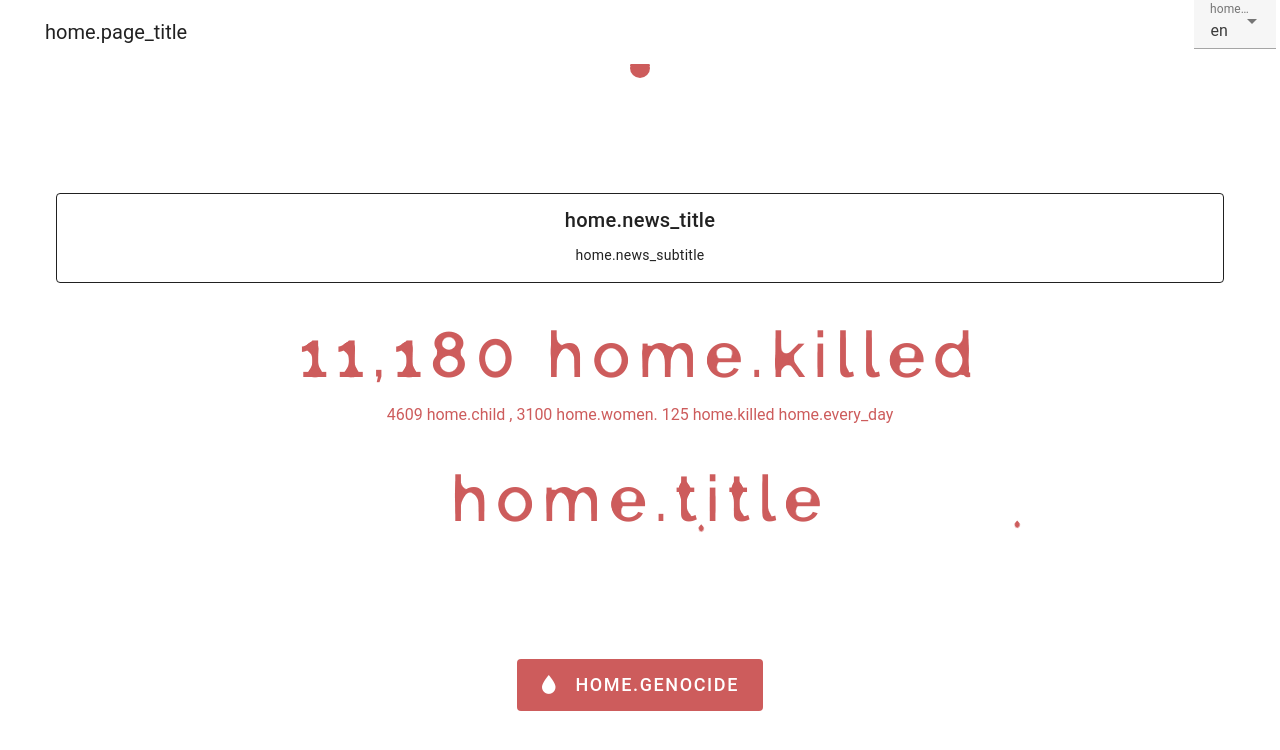
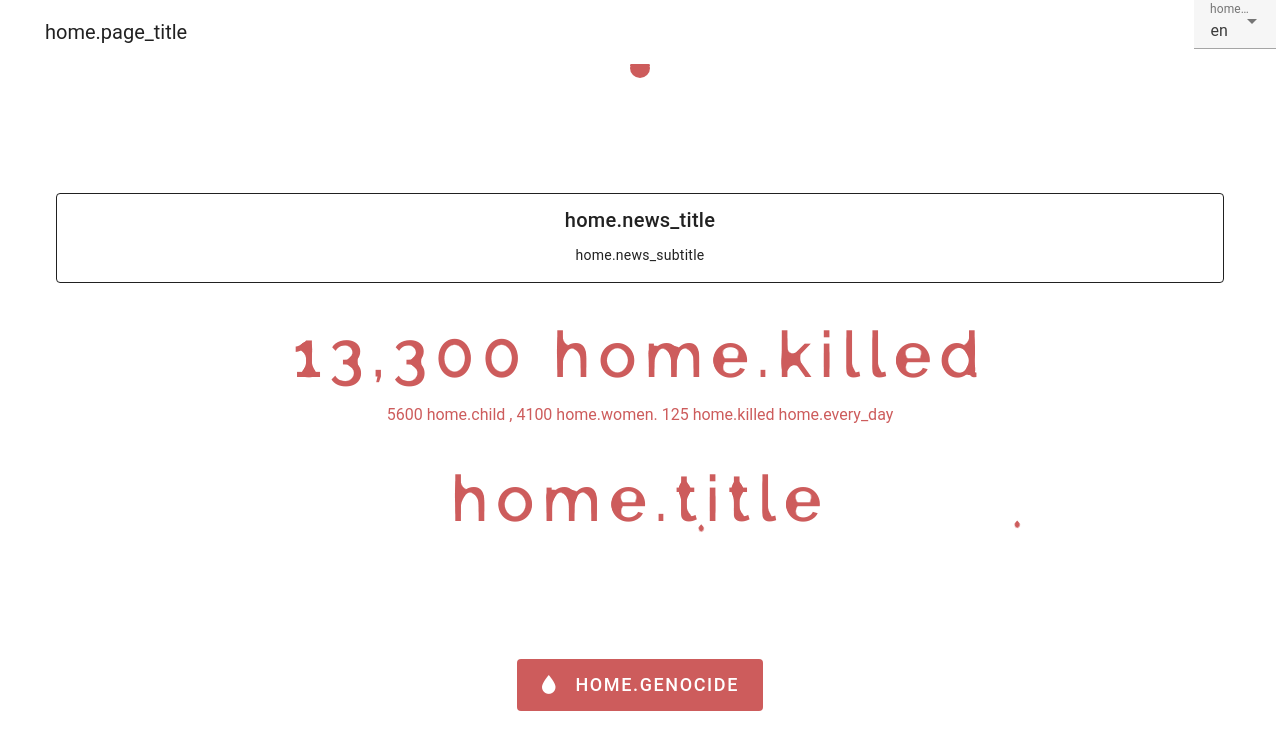
Before and after one commit to Abdulrahman-YE/promised_blood_land, a Vue app: page / in a window 1280 px wide. Shown: the top 750 px of the page. Built offline with nearby package versions, Linux system fonts and the light colour scheme; some icons are missing.

Commit message:
Update HelloWorld.vue

```diff
--- a/src/components/HelloWorld.vue
+++ b/src/components/HelloWorld.vue
@@ -19,12 +19,12 @@
         </svg>
 
         <h1 class="title">
-          11,180 {{ $t("home.killed") }}
+          13,300 {{ $t("home.killed") }}
           <span class="dropy"></span>
 
           <span class="dropy"></span>
         </h1>
-        <p class="text-body" style="color:IndianRed;">4609 {{ $t('home.child') }} , 3100 {{ $t('home.women') }}. 125 {{
+        <p class="text-body" style="color:IndianRed;">5600 {{ $t('home.child') }} , 4100 {{ $t('home.women') }}. 125 {{
           $t("home.killed") + " " + $t('home.every_day') }} </p>
 
       </div>
```
